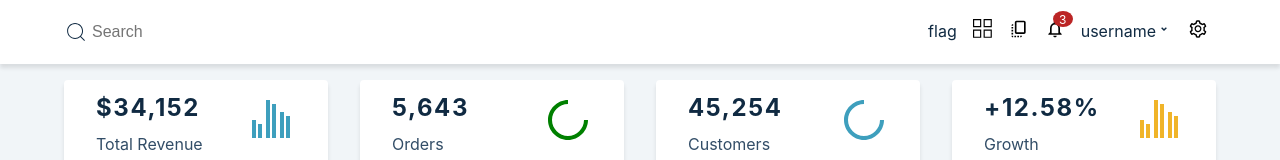
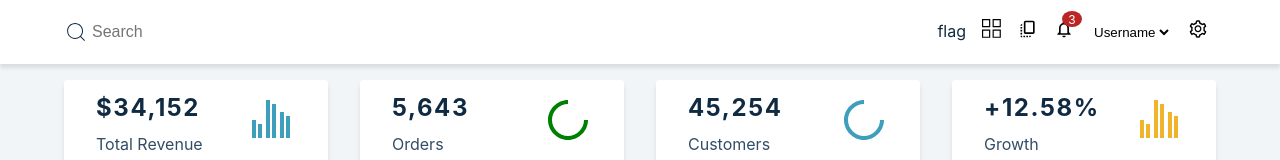
Before and after one commit to BAslani/react-dashboard, a React (Create React App) app: page / in a window 1280 px wide. Shown: the top 160 px of the page. Built offline with nearby package versions, Linux system fonts and the light colour scheme.

Commit message:
fix: username dropdown

```diff
--- a/src/components/Navbar.js
+++ b/src/components/Navbar.js
@@ -5,7 +5,6 @@ import { CiSearch } from 'react-icons/ci'
 import { useGlobal } from '../context/context'
 import { TfiLayoutGrid2 } from 'react-icons/tfi'
 import { MdOutlineCopyAll, MdNotificationsNone } from 'react-icons/md'
-import { RiArrowDropDownLine } from 'react-icons/ri'
 import { AiOutlineSetting } from 'react-icons/ai'
 
 const Nav = () => {
@@ -45,8 +44,9 @@ const Nav = () => {
             </div>
           </li>
           <li>
-            username
-            <RiArrowDropDownLine className='options' />
+            <select name="sort" id="username">
+              <option value="Yearly">Username</option>
+            </select>
           </li>
           <li>
             <button className="options settings">
@@ -98,9 +98,6 @@ box-shadow: 0px 4px 4px 0px rgba(0, 0, 0, 0.1);
   border: transparent;
   color: var(--clr-primary-5);
   cursor: pointer;
-  svg {
-    font-size: 2rem;
-  }
 }
 
 button {
@@ -114,6 +111,10 @@ box-shadow: 0px 4px 4px 0px rgba(0, 0, 0, 0.1);
   position: relative;
 }
 
+#username {
+  background: transparent;
+  border: none;
+}
 .notification-count {
     position: absolute;
     top: -0.5rem;
```
Lines whose indentation alone changed are shown as unchanged.
